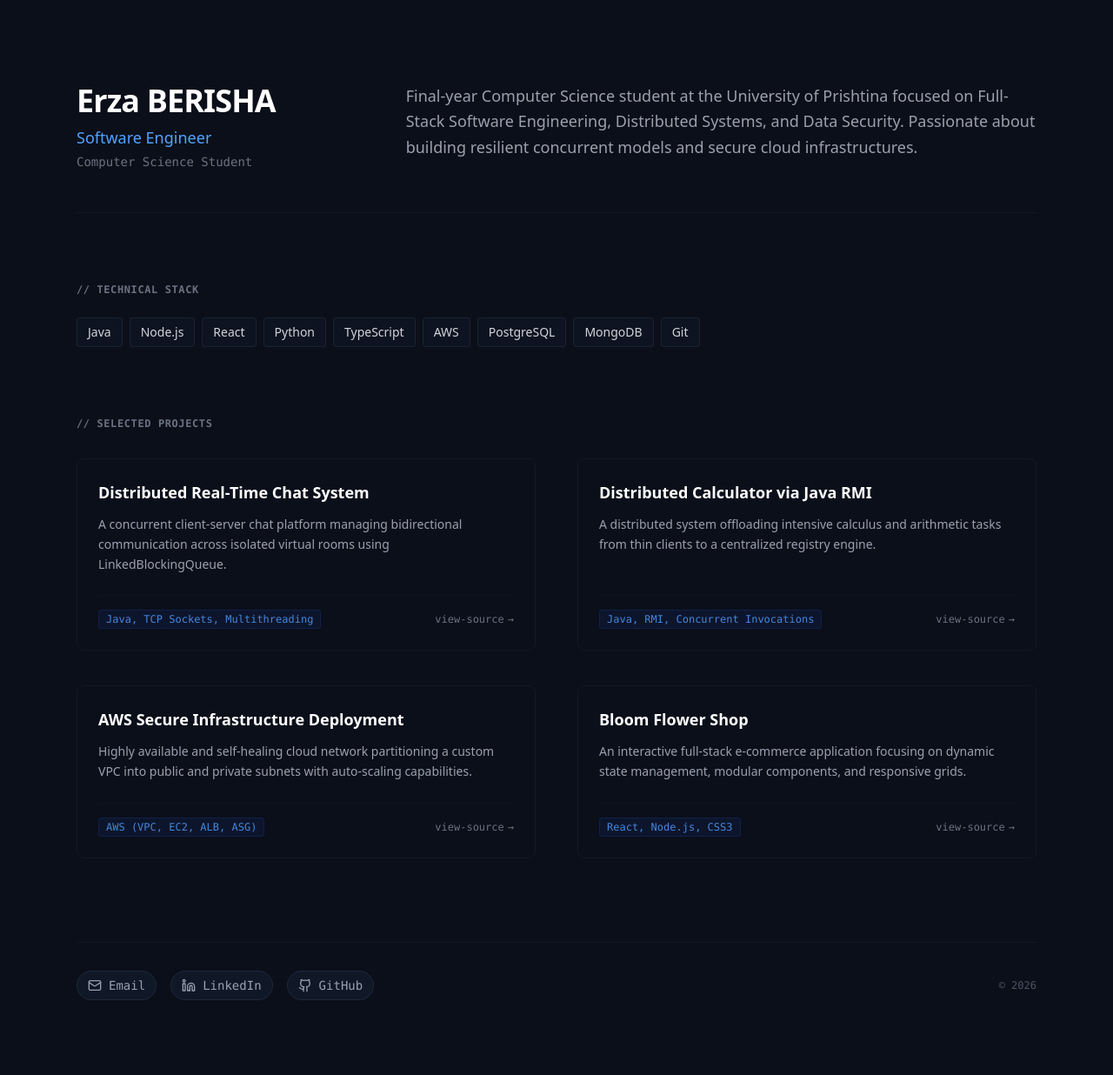
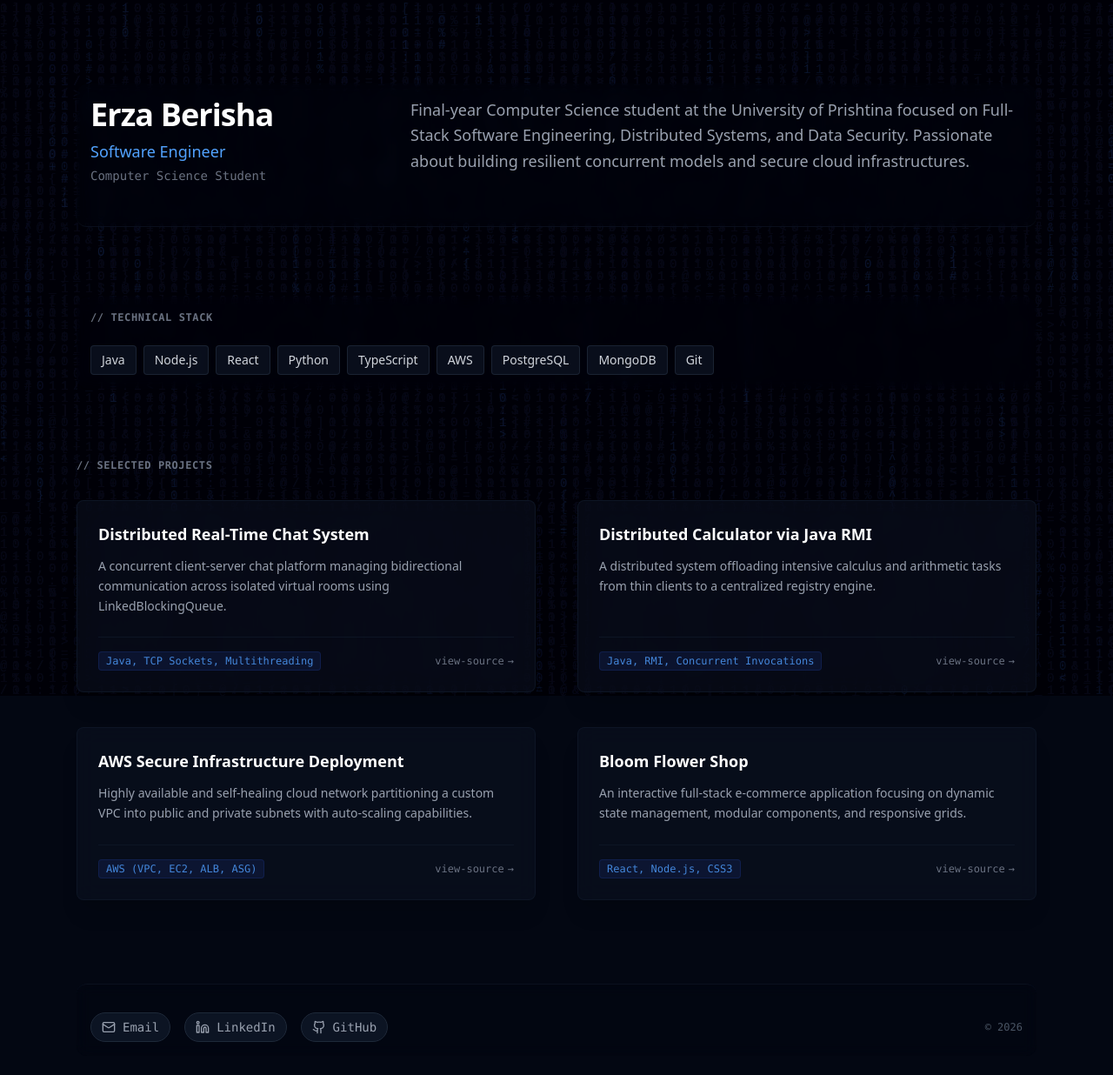
Before and after one commit to erzaberisha/portfolio, a React (Vite) app: page / in a window 1280 px wide. Shown: the top 1236 px of the page at 87% size. Built offline with nearby package versions, Linux system fonts and the light colour scheme.

Commit message:
shtova background matrix IT

```diff
--- a/src/App.jsx
+++ b/src/App.jsx
@@ -1,6 +1,60 @@
-import React from 'react';
+import React, { useEffect, useRef } from 'react';
 
 function App() {
+  const canvasRef = useRef(null);
+
+  useEffect(() => {
+    const canvas = canvasRef.current;
+    const ctx = canvas.getContext('2d');
+
+    // Përshtat madhësinë e canvas me ekranin
+    const resizeCanvas = () => {
+      canvas.width = window.innerWidth;
+      canvas.height = window.innerHeight;
+    };
+    resizeCanvas();
+    window.addEventListener('resize', resizeCanvas);
+
+    // Karakteret "IT" që do të lëvizin (Binare dhe simbole)
+    const katakana = "0101011001101101<>/{};:[]_=+*&^%$#@!";
+    const alphabet = katakana.split("");
+
+    const fontSize = 14;
+    const columns = canvas.width / fontSize;
+
+    const rainDrops = [];
+    for (let x = 0; x < columns; x++) {
+      rainDrops[x] = 1;
+    }
+
+    const draw = () => {
+      // Krijo një efekt fade mbi background-in e zi
+      ctx.fillStyle = 'rgba(3, 7, 18, 0.08)'; // Ngjyra e errët bg-gray-950 me transparencë
+      ctx.fillRect(0, 0, canvas.width, canvas.height);
+
+      // Ngjyra e tekstit që bie (një jeshile/blu shumë e zbehtë "cyberpunk/IT")
+      ctx.fillStyle = 'rgba(59, 130, 246, 0.12)'; // Blu shumë e butë që të mos pengojë leximin
+      ctx.font = fontSize + 'px monospace';
+
+      for (let i = 0; i < rainDrops.length; i++) {
+        const text = alphabet[Math.floor(Math.random() * alphabet.length)];
+        ctx.fillText(text, i * fontSize, rainDrops[i] * fontSize);
+
+        if (rainDrops[i] * fontSize > canvas.height && Math.random() > 0.975) {
+          rainDrops[i] = 0;
+        }
+        rainDrops[i]++;
+      }
+    };
+
+    const interval = setInterval(draw, 33); // Shpejtësia e lëvizjes
+
+    return () => {
+      clearInterval(interval);
+      window.removeEventListener('resize', resizeCanvas);
+    };
+  }, []);
+
   const projects = [
     {
       title: "Distributed Real-Time Chat System",
@@ -29,13 +83,21 @@ function App() {
   ];
 
   return (
-    // Rritja e gjerësisë maksimale për shtrirje më të mirë në desktop
-    <div className="max-w-6xl mx-auto px-6 py-12 md:py-24 selection:bg-gray-800 text-gray-300">
+    <div className="relative min-h-screen bg-gray-950 overflow-x-hidden selection:bg-gray-800 text-gray-300">
 
-      {/* Header Section: Emri majtas, përshkrimi djathtas në desktop */}
-      <header className="grid grid-cols-1 md:grid-cols-3 gap-8 mb-20 border-b border-gray-900 pb-12">
+      {/* Canvas për Background-in IT Matrix */}
+      <canvas
+        ref={canvasRef}
+        className="fixed top-0 left-0 w-full h-full pointer-events-none z-0"
+      />
+
+      {/* Pjesa kryesore e faqes (Content) e ngritur mbi z-10 */}
+      <div className="relative z-10 max-w-6xl mx-auto px-6 py-12 md:py-24">
+
+        {/* Header Section */}
+        <header className="grid grid-cols-1 md:grid-cols-3 gap-8 mb-20 border-b border-gray-900/60 pb-12 backdrop-blur-sm bg-gray-950/20 rounded-xl p-4">
           <div className="md:col-span-1">
-          <h1 className="text-4xl font-bold tracking-tight text-white mb-2">Erza BERISHA</h1>
+            <h1 className="text-4xl font-bold tracking-tight text-white mb-2">Erza Berisha</h1>
             <p className="text-lg text-blue-400 font-medium">Software Engineer</p>
             <p className="text-sm text-gray-500 font-mono mt-1">Computer Science Student</p>
           </div>
@@ -47,23 +109,23 @@ function App() {
         </header>
 
         {/* Tech Stack */}
-      <section className="mb-20">
+        <section className="mb-20 backdrop-blur-sm bg-gray-950/10 p-4 rounded-xl">
           <h2 className="text-xs font-semibold uppercase tracking-wider text-gray-500 mb-6 font-mono">// Technical Stack</h2>
           <div className="flex flex-wrap gap-2">
             {["Java", "Node.js", "React", "Python", "TypeScript", "AWS", "PostgreSQL", "MongoDB", "Git"].map((tech) => (
-            <span key={tech} className="bg-gray-900/50 border border-gray-800/80 px-3 py-1.5 rounded text-sm text-gray-300 font-medium hover:border-gray-700 transition-colors">
+              <span key={tech} className="bg-gray-900/60 border border-gray-800/80 px-3 py-1.5 rounded text-sm text-gray-300 font-medium hover:border-blue-500/50 transition-colors duration-300">
                 {tech}
               </span>
             ))}
           </div>
         </section>
 
-      {/* Projects Section: 2 kolona në desktop, 1 në celular */}
+        {/* Projects Section */}
         <section className="mb-24">
           <h2 className="text-xs font-semibold uppercase tracking-wider text-gray-500 mb-8 font-mono">// Selected Projects</h2>
           <div className="grid grid-cols-1 md:grid-cols-2 gap-x-12 gap-y-10">
             {projects.map((project, idx) => (
-            <div key={idx} className="group flex flex-col justify-between border border-gray-900 bg-gray-900/10 p-6 rounded-lg hover:border-gray-800 hover:bg-gray-900/20 transition-all duration-300">
+              <div key={idx} className="group flex flex-col justify-between border border-gray-900/80 bg-gray-900/40 backdrop-blur-md p-6 rounded-lg hover:border-blue-500/40 hover:bg-gray-900/60 transition-all duration-300 shadow-xl">
                 <div>
                   <div className="flex flex-col sm:flex-row sm:items-center justify-between gap-2 mb-3">
                     <h3 className="text-lg font-semibold text-white group-hover:text-blue-400 transition-colors">
@@ -73,8 +135,8 @@ function App() {
                   <p className="text-sm text-gray-400 mb-6 leading-relaxed">{project.desc}</p>
                 </div>
 
-              <div className="flex items-center justify-between pt-4 border-t border-gray-900/50">
-                <span className="text-xs text-blue-400/80 font-mono bg-blue-950/30 px-2 py-0.5 rounded border border-blue-900/30">{project.tech}</span>
+                <div className="flex items-center justify-between pt-4 border-t border-gray-900/80">
+                  <span className="text-xs text-blue-400/80 font-mono bg-blue-950/40 px-2 py-0.5 rounded border border-blue-900/30">{project.tech}</span>
                   <a
                     href={project.link}
                     target="_blank"
@@ -89,31 +151,25 @@ function App() {
           </div>
         </section>
 
-      {/* Contact Section me Ikona */}
-      <footer className="border-t border-gray-900 pt-8 flex flex-col sm:flex-row justify-between items-center gap-4 text-sm font-mono">
+        {/* Contact Section */}
+        <footer className="border-t border-gray-900/60 pt-8 flex flex-col sm:flex-row justify-between items-center gap-4 text-sm font-mono backdrop-blur-sm bg-gray-950/10 p-4 rounded-xl">
           <div className="flex flex-wrap gap-4 items-center">
-
-          {/* Ikona e Emailit */}
-          <a href="mailto:berzaberisha@gmail.com" className="flex items-center gap-2 text-gray-400 hover:text-white transition-colors bg-gray-900 border border-gray-800 px-3 py-1.5 rounded-full">
-            <svg xmlns="http://www.w3.org/2000/svg" width="16" height="16" viewBox="0 0 24 24" fill="none" stroke="currentColor" stroke-width="2" stroke-linecap="round" stroke-linejoin="round" className="lucide lucide-mail"><rect width="20" height="16" x="2" y="4" rx="2"/><path d="m22 7-8.97 5.7a1.94 1.94 0 0 1-2.06 0L2 7"/></svg>
+            <a href="mailto:berzaberisha@gmail.com" className="flex items-center gap-2 text-gray-400 hover:text-white transition-colors bg-gray-900/80 border border-gray-800 px-3 py-1.5 rounded-full">
+              <svg xmlns="http://www.w3.org/2000/svg" width="16" height="16" viewBox="0 0 24 24" fill="none" stroke="currentColor" stroke-width="2" stroke-linecap="round" stroke-linejoin="round"><rect width="20" height="16" x="2" y="4" rx="2"/><path d="m22 7-8.97 5.7a1.94 1.94 0 0 1-2.06 0L2 7"/></svg>
               Email
             </a>
-
-          {/* Ikona e LinkedIn */}
-          <a href="https://linkedin.com/in/erze-berisha/" target="_blank" rel="noreferrer" className="flex items-center gap-2 text-gray-400 hover:text-white transition-colors bg-gray-900 border border-gray-800 px-3 py-1.5 rounded-full">
-            <svg xmlns="http://www.w3.org/2000/svg" width="16" height="16" viewBox="0 0 24 24" fill="none" stroke="currentColor" stroke-width="2" stroke-linecap="round" stroke-linejoin="round" className="lucide lucide-linkedin"><path d="M16 8a6 6 0 0 1 6 6v7h-4v-7a2 2 0 0 0-2-2 2 2 0 0 0-2 2v7h-4v-7a6 6 0 0 1 6-6z"/><rect width="4" height="12" x="2" y="9"/><circle cx="4" cy="4" r="2"/></svg>
+            <a href="https://linkedin.com/in/erze-berisha/" target="_blank" rel="noreferrer" className="flex items-center gap-2 text-gray-400 hover:text-white transition-colors bg-gray-900/80 border border-gray-800 px-3 py-1.5 rounded-full">
+              <svg xmlns="http://www.w3.org/2000/svg" width="16" height="16" viewBox="0 0 24 24" fill="none" stroke="currentColor" stroke-width="2" stroke-linecap="round" stroke-linejoin="round"><path d="M16 8a6 6 0 0 1 6 6v7h-4v-7a2 2 0 0 0-2-2 2 2 0 0 0-2 2v7h-4v-7a6 6 0 0 1 6-6z"/><rect width="4" height="12" x="2" y="9"/><circle cx="4" cy="4" r="2"/></svg>
               LinkedIn
             </a>
-
-          {/* Ikona e GitHub */}
-          <a href="https://github.com/erzaberisha" target="_blank" rel="noreferrer" className="flex items-center gap-2 text-gray-400 hover:text-white transition-colors bg-gray-900 border border-gray-800 px-3 py-1.5 rounded-full">
-            <svg xmlns="http://www.w3.org/2000/svg" width="16" height="16" viewBox="0 0 24 24" fill="none" stroke="currentColor" stroke-width="2" stroke-linecap="round" stroke-linejoin="round" className="lucide lucide-github"><path d="M15 22v-4a4.8 4.8 0 0 0-1-3.5c3 0 6-2 6-5.5.08-1.25-.27-2.48-1-3.5.28-1.15.28-2.35 0-3.5 0 0-1 0-3 1.5-2.64-.5-5.36-.5-8 0C6 2 5 2 5 2c-.3 1.15-.3 2.35 0 3.5A5.403 5.403 0 0 0 4 9c0 3.5 3 5.5 6 5.5-.39.49-.68 1.05-.85 1.65-.17.6-.22 1.23-.15 1.85v4"/><path d="M9 18c-4.51 2-5-2-7-2"/></svg>
+            <a href="https://github.com/erzaberisha" target="_blank" rel="noreferrer" className="flex items-center gap-2 text-gray-400 hover:text-white transition-colors bg-gray-900/80 border border-gray-800 px-3 py-1.5 rounded-full">
+              <svg xmlns="http://www.w3.org/2000/svg" width="16" height="16" viewBox="0 0 24 24" fill="none" stroke="currentColor" stroke-width="2" stroke-linecap="round" stroke-linejoin="round"><path d="M15 22v-4a4.8 4.8 0 0 0-1-3.5c3 0 6-2 6-5.5.08-1.25-.27-2.48-1-3.5.28-1.15.28-2.35 0-3.5 0 0-1 0-3 1.5-2.64-.5-5.36-.5-8 0C6 2 5 2 5 2c-.3 1.15-.3 2.35 0 3.5A5.403 5.403 0 0 0 4 9c0 3.5 3 5.5 6 5.5-.39.49-.68 1.05-.85 1.65-.17.6-.22 1.23-.15 1.85v4"/><path d="M9 18c-4.51 2-5-2-7-2"/></svg>
               GitHub
             </a>
-
           </div>
           <span className="text-xs text-gray-600">© 2026</span>
         </footer>
+      </div>
     </div>
   );
 }
```
Lines whose indentation alone changed are shown as unchanged.
